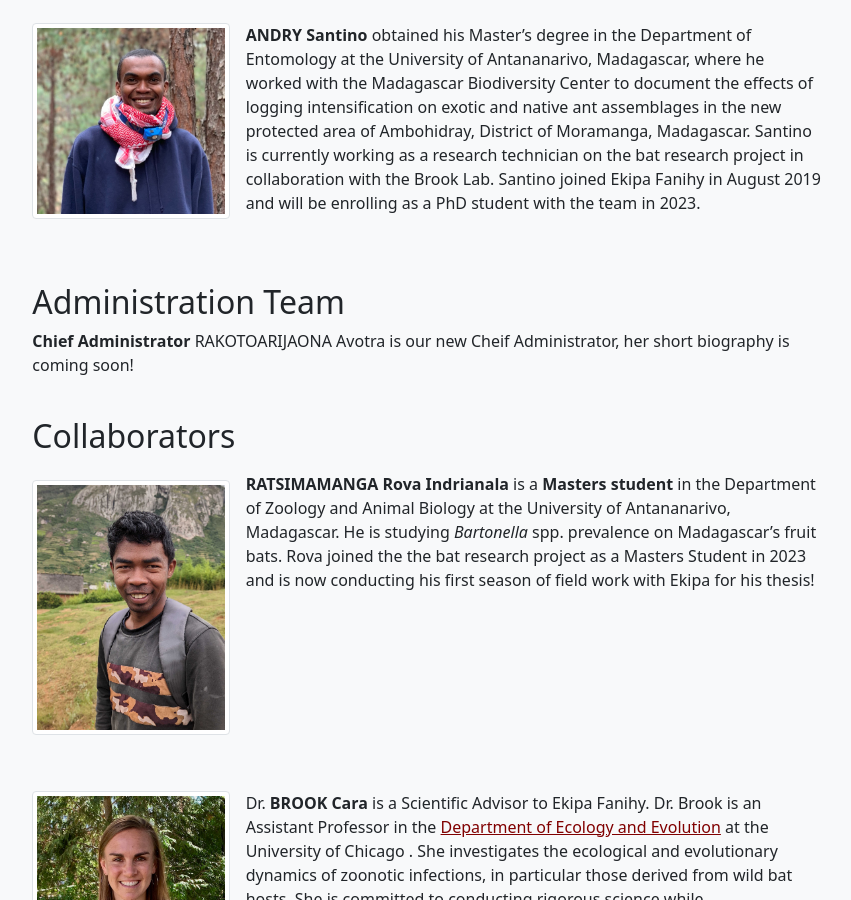
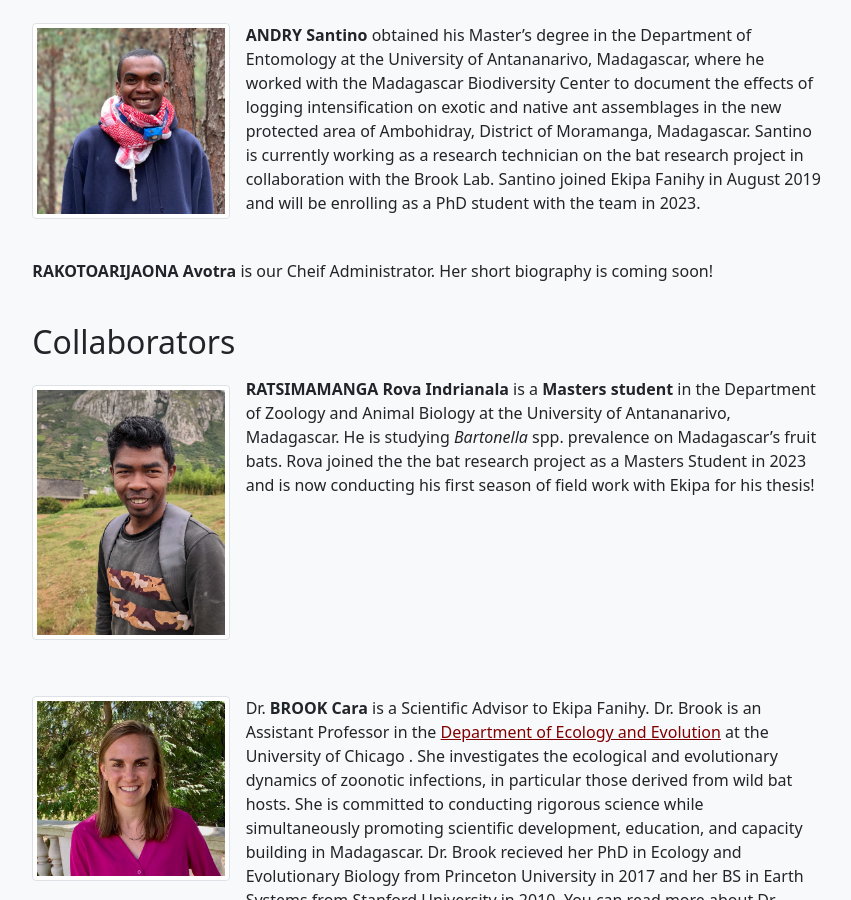
Before and after one commit to brooklabteam/www-ekipafanihy, a Jekyll site: the page built from team.md, in a window 1280 px wide and 900 px high, scrolled down 1257 px. Shown: the whole window, without its empty margins (213-1064 px from the left). Built offline with Jekyll 4.4.1, drawn with Linux system fonts in a browser that asks for light colours.

Commit message:
Update team.md

```diff
--- a/team.md
+++ b/team.md
@@ -29,11 +29,7 @@ Dr. **RANAIVOSON Christian Hafaliana** He is a Postdoctoral Scholar in the Depar
 
 <div style="clear:both;">&nbsp;</div>
 
-<div style="clear:both;">&nbsp;</div>
-
-<h2>Administration Team</h2>
-
-**Chief Administrator** RAKOTOARIJAONA Avotra is our new Cheif Administrator, her short biography is coming soon!
+**RAKOTOARIJAONA Avotra** is our Cheif Administrator. Her short biography is coming soon!
 
 <div style="clear:both;">&nbsp;</div>
 
```
